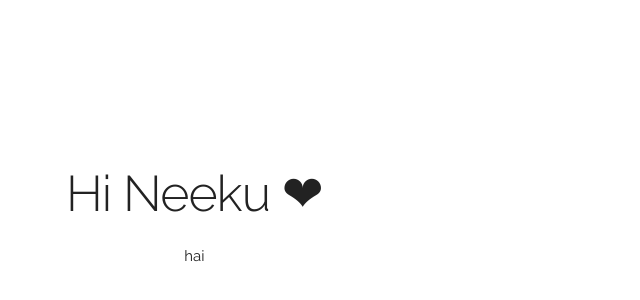
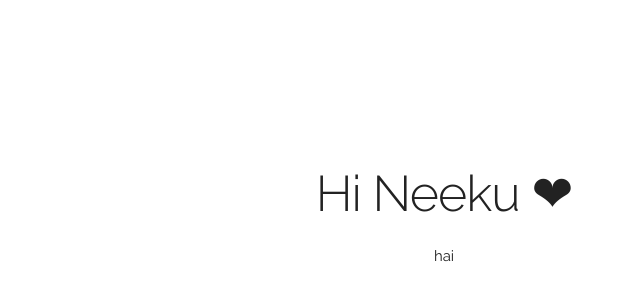
Before and after one commit to DevMomo/DevMomo.github.io, a plain HTML site: page nku.html in a window 1280 px wide. Shown: the part 36-336 px from the top of the page, without its empty margins (196-836 px from the left). Drawn offline with nearby package versions, Linux system fonts and the light colour scheme.

Commit message:
nku updated

```diff
--- a/nku.html
+++ b/nku.html
@@ -39,11 +39,10 @@
   <div class="section hello">
   	<div class="container" >
   		<div class="row">
-  			<div class="one-half column">
+  			<div class="column">
   				<h1 class="lsection-heading">Hi Neeku ❤</h3>
             <p>hai</p>
         </div>
-
       </div>
     </div>
 
```
